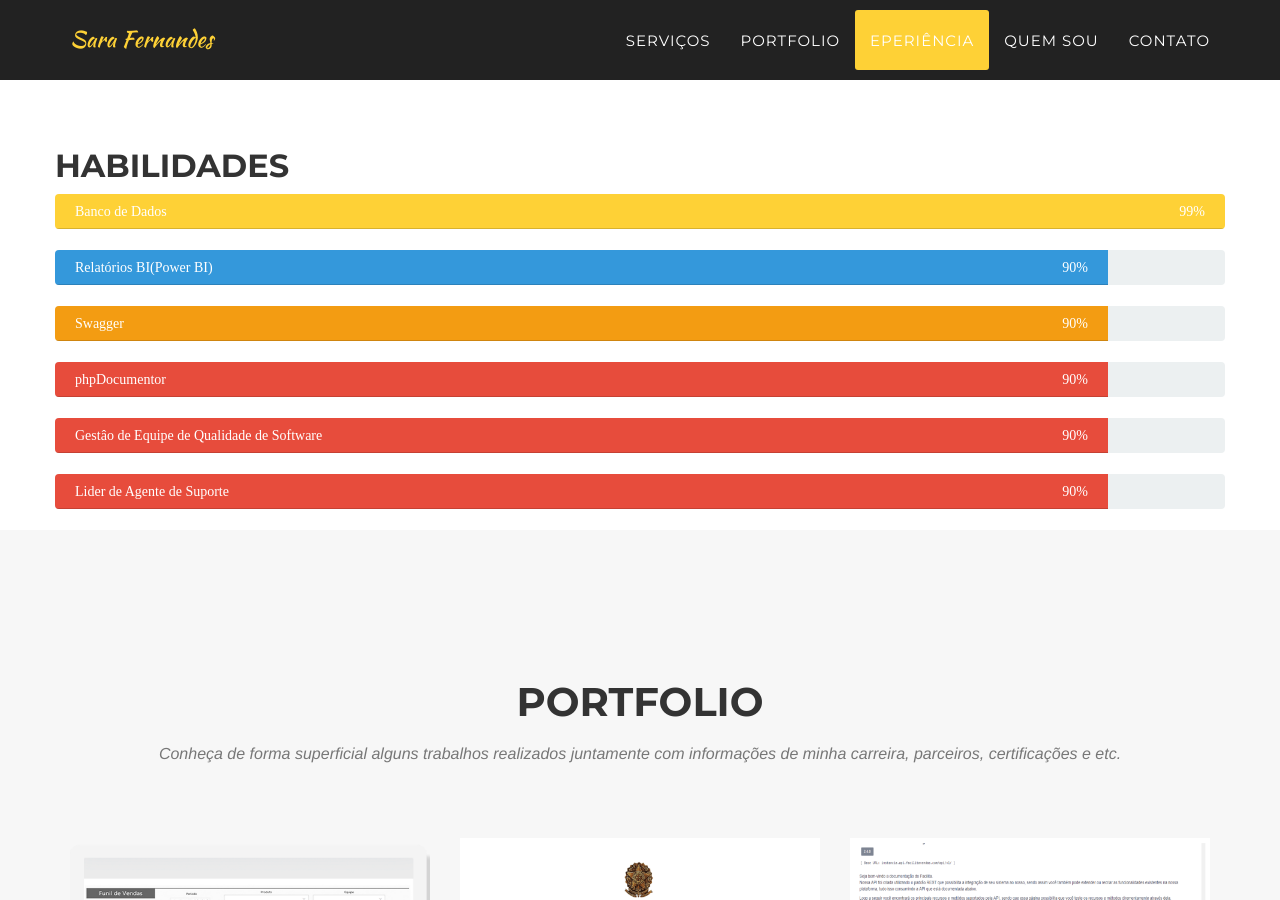
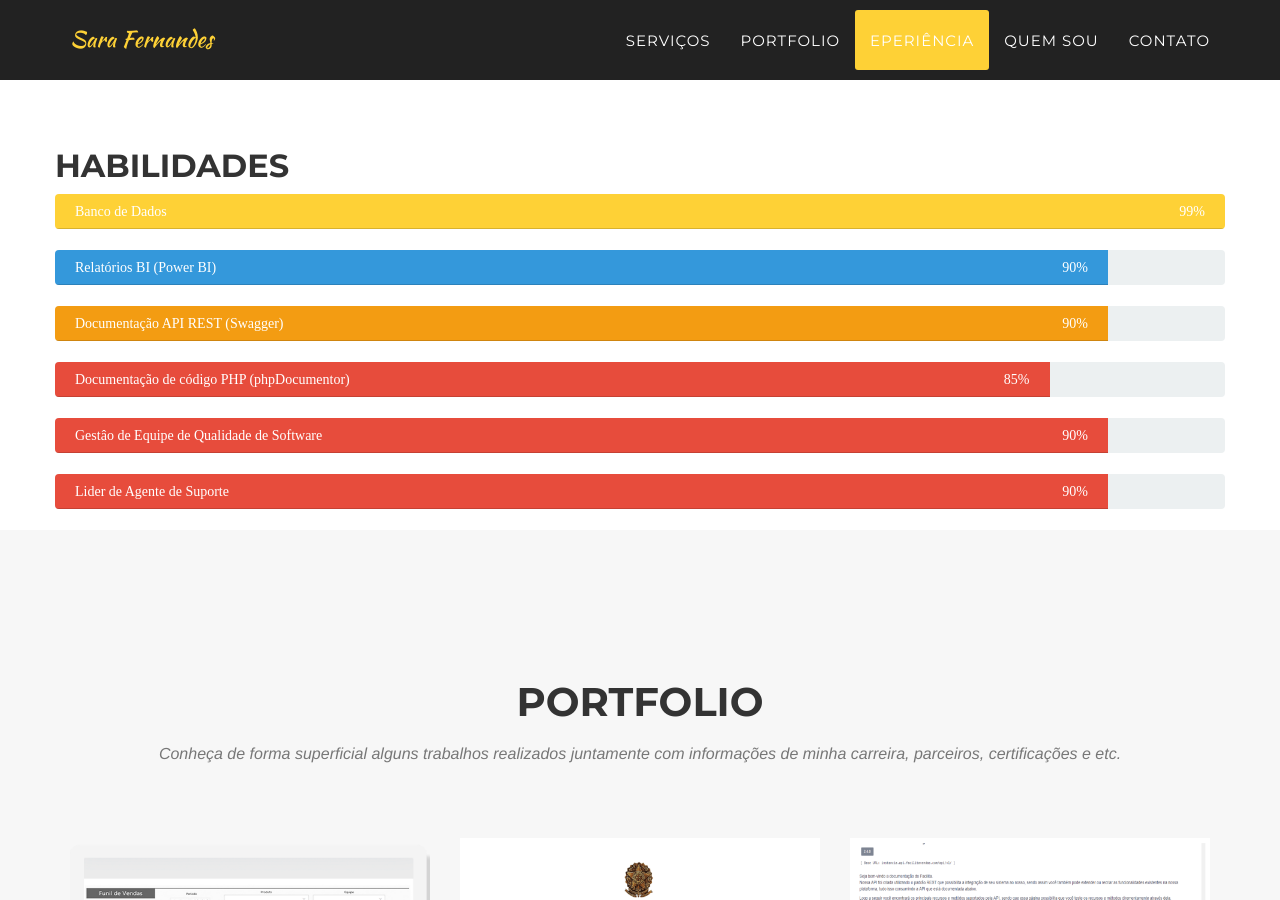
Before and after one commit to SaraFernandes/sarafernandes.github.io, a Jekyll site: the page built from index.html, in a window 1280 px wide and 900 px high, scrolled down 4274 px. Built offline with Jekyll 4.4.1, drawn with Linux system fonts in a browser that asks for light colours; some web fonts are replaced.

Commit message:
Update clients.html

```diff
--- a/_includes/clients.html
+++ b/_includes/clients.html
@@ -11,19 +11,19 @@
 
             <div class="progress skill-bar">
                 <div class="progress-bar progress-bar-info" role="progressbar" aria-valuenow="90" aria-valuemin="0" aria-valuemax="100" >
-                    <span class="skill">Relatórios BI(Power BI)<i class="val">90%</i></span>
+                    <span class="skill">Relatórios BI (Power BI)<i class="val">90%</i></span>
                 </div>
             </div>
 
             <div class="progress skill-bar">
                 <div class="progress-bar progress-bar-warning" role="progressbar" aria-valuenow="90" aria-valuemin="0" aria-valuemax="100">
-                    <span class="skill">Swagger<i class="val">90%</i></span>
+                    <span class="skill">Documentação API REST (Swagger)<i class="val">90%</i></span>
                 </div>
             </div>
 
             <div class="progress skill-bar">
-                <div class="progress-bar progress-bar-danger" role="progressbar" aria-valuenow="90" aria-valuemin="0" aria-valuemax="100">
-                    <span class="skill">phpDocumentor<i class="val">90%</i></span>
+                <div class="progress-bar progress-bar-danger" role="progressbar" aria-valuenow="85" aria-valuemin="0" aria-valuemax="100">
+                    <span class="skill">Documentação de código PHP (phpDocumentor) <i class="val">85%</i></span>
                 </div>
             </div>
 
```
